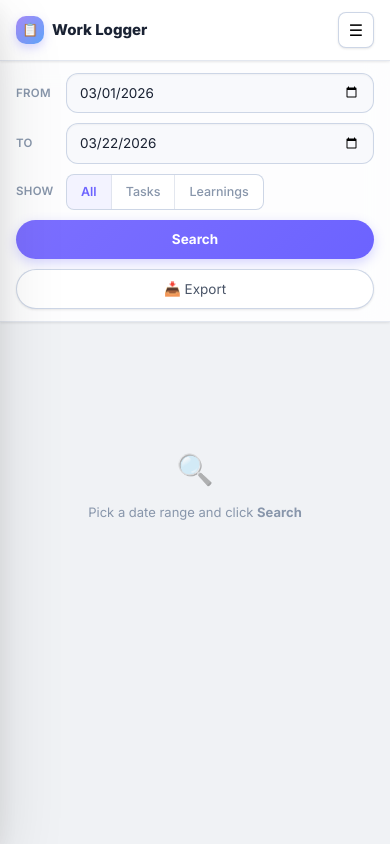
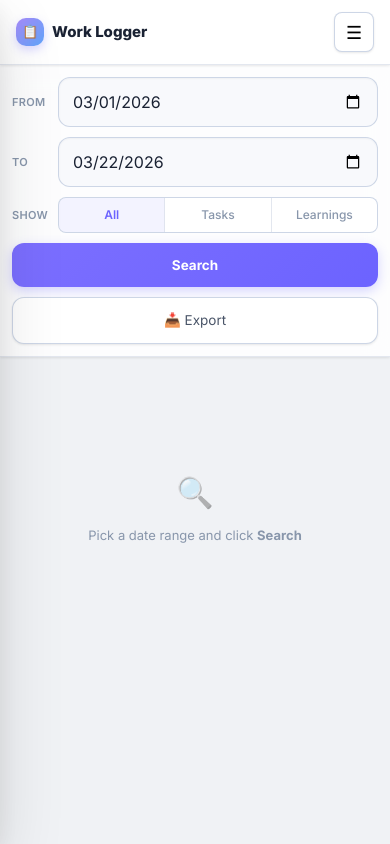
Before and after one commit to YogendraBits/work-logger, a Flask app: page /review in a window 390 px wide. Run offline with Flask 3, Linux system fonts and the light colour scheme; the visitor is signed in with stand-in values (Sample User, id 1); some libraries are stand-ins or nearby versions.

Commit message:
fix: comprehensive mobile responsive layout with slide-in sidebar and bottom-sheet modals

```diff
--- a/static/css/style.css
+++ b/static/css/style.css
@@ -896,6 +896,8 @@ textarea.form-control { resize: vertical; min-height: 88px; }
   box-shadow: var(--shadow-sm);
   flex-shrink: 0;
   z-index: 20;
+  position: sticky;
+  top: 0;
 }
 
 .mobile-brand {
@@ -908,15 +910,16 @@ textarea.form-control { resize: vertical; min-height: 88px; }
 }
 
 .hamburger {
-  width: 36px; height: 36px;
+  width: 40px; height: 40px;
   border-radius: var(--radius-xs);
   border: 1px solid var(--border-strong);
   background: #fff;
   display: flex; align-items: center; justify-content: center;
   cursor: pointer;
-  font-size: 16px;
+  font-size: 18px;
   box-shadow: var(--shadow-sm);
   transition: all var(--t);
+  -webkit-tap-highlight-color: transparent;
 }
 .hamburger:hover { background: #f5f6fa; }
 
@@ -932,62 +935,7 @@ textarea.form-control { resize: vertical; min-height: 88px; }
 }
 .sidebar-overlay.open { opacity: 1; }
 
-/* ── Responsive ───────────────────────────────────────────── */
-@media (max-width: 768px) {
-  /* Show mobile topbar, hide desktop sidebar */
-  .mobile-topbar { display: flex; }
-
-  .sidebar {
-    position: fixed;
-    top: 0; left: 0; bottom: 0;
-    z-index: 40;
-    transform: translateX(-100%);
-    transition: transform 0.28s cubic-bezier(.4,0,.2,1);
-    box-shadow: var(--shadow-xl);
-  }
-  .sidebar.open { transform: translateX(0); }
-  .sidebar-overlay { display: block; }
-
-  /* Main content takes full width */
-  .main-content { width: 100%; overflow: hidden; }
-
-  /* Hide desktop topbar on daily log, show mobile one instead */
-  .topbar { display: none; }
-
-  /* Page body single column */
-  .page-body {
-    grid-template-columns: 1fr;
-    padding: 16px;
-  }
-
-  /* Review filter bar stacks */
-  .rv-filter-bar {
-    flex-direction: column;
-    align-items: stretch;
-    padding: 12px 16px;
-    gap: 10px;
-  }
-  .rv-filter-group { flex-direction: row; align-items: center; gap: 10px; }
-  .rv-filter-group .form-label { margin: 0; min-width: 40px; }
-  .rv-filter-group .form-control { width: 100% !important; }
-  .rv-filter-bar .btn-primary-custom,
-  .rv-filter-bar .btn-ghost { width: 100%; text-align: center; }
-
-  /* Review body */
-  .rv-body { padding: 16px; }
-  .rv-day-content { grid-template-columns: 1fr; }
-  .rv-day-spine { width: 60px; }
-
-  /* Topbar stats hidden */
-  .topbar-stats { display: none; }
-
-  /* Mobile daily header shown inside page-body */
-  .mobile-date-bar {
-    display: flex !important;
-  }
-}
-
-/* Mobile date bar (shown only on mobile, inside page-body) */
+/* ── Mobile date bar ──────────────────────────────────────── */
 .mobile-date-bar {
   display: none;
   align-items: center;
@@ -1006,3 +954,146 @@ textarea.form-control { resize: vertical; min-height: 88px; }
   align-items: center;
   gap: 8px;
 }
+
+/* ── Responsive ───────────────────────────────────────────── */
+@media (max-width: 768px) {
+  /* Base */
+  html { -webkit-text-size-adjust: 100%; }
+  body { overflow-x: hidden; }
+
+  /* Show mobile topbar */
+  .mobile-topbar { display: flex; }
+
+  /* Sidebar slide-in drawer */
+  .sidebar {
+    position: fixed;
+    top: 0; left: 0; bottom: 0;
+    z-index: 40;
+    transform: translateX(-100%);
+    transition: transform 0.28s cubic-bezier(.4,0,.2,1);
+    box-shadow: var(--shadow-xl);
+    overflow-y: auto;
+    width: 280px;
+  }
+  .sidebar.open { transform: translateX(0); }
+  .sidebar-overlay { display: block; }
+
+  /* Main content */
+  .main-content { width: 100%; overflow-x: hidden; }
+
+  /* Hide desktop topbar */
+  .topbar { display: none; }
+
+  /* Page body single column */
+  .page-body {
+    grid-template-columns: 1fr;
+    padding: 12px;
+    gap: 16px;
+    overflow-x: hidden;
+  }
+
+  /* Show mobile date bar */
+  .mobile-date-bar { display: flex !important; }
+
+  /* Cards — always show actions on touch */
+  .card-actions { opacity: 1 !important; }
+
+  /* Bigger touch targets for icon buttons */
+  .icon-btn {
+    width: 36px; height: 36px;
+    font-size: 14px;
+  }
+
+  /* Add buttons full width on mobile */
+  .section-header { flex-wrap: wrap; gap: 8px; }
+  .add-btn { font-size: 13px; padding: 8px 14px; }
+
+  /* Modals — full screen on mobile */
+  .modal-dialog {
+    margin: 0 !important;
+    max-width: 100% !important;
+    width: 100% !important;
+    position: fixed !important;
+    bottom: 0 !important;
+    left: 0 !important;
+    right: 0 !important;
+    top: auto !important;
+  }
+  .modal-content {
+    border-radius: 20px 20px 0 0 !important;
+    border-bottom: none !important;
+  }
+  .modal.fade .modal-dialog {
+    transform: translateY(100%) !important;
+    transition: transform 0.3s ease !important;
+  }
+  .modal.show .modal-dialog {
+    transform: translateY(0) !important;
+  }
+
+  /* Form controls bigger on mobile */
+  .form-control {
+    font-size: 16px !important; /* prevents iOS zoom */
+    padding: 12px 14px !important;
+  }
+
+  /* Buttons full width in modal footer */
+  .modal-footer {
+    flex-direction: column !important;
+    gap: 8px !important;
+    padding: 12px 16px 24px !important;
+  }
+  .modal-footer .btn-ghost,
+  .modal-footer .btn-primary-custom,
+  .modal-footer .btn-success-custom {
+    width: 100%;
+    text-align: center;
+    padding: 13px !important;
+    border-radius: 12px !important;
+  }
+
+  /* Review filter bar */
+  .rv-filter-bar {
+    flex-direction: column;
+    align-items: stretch;
+    padding: 12px;
+    gap: 10px;
+  }
+  .rv-filter-group {
+    flex-direction: row;
+    align-items: center;
+    gap: 10px;
+  }
+  .rv-filter-group .form-label { margin: 0; min-width: 36px; font-size: 11px; }
+  .rv-filter-group .form-control { width: 100% !important; }
+  .rv-toggle-group { flex: 1; }
+  .rv-toggle { flex: 1; padding: 8px 6px; font-size: 12px; }
+  .rv-filter-bar .btn-primary-custom,
+  .rv-filter-bar .btn-ghost { width: 100%; text-align: center; padding: 12px !important; border-radius: 12px !important; }
+
+  /* Review timeline */
+  .rv-body { padding: 12px; }
+  .rv-day-content { grid-template-columns: 1fr; }
+  .rv-day-spine { width: 52px; }
+  .rv-day-date { font-size: 12px; }
+  .rv-day-month { font-size: 10px; }
+
+  /* Nav items bigger tap area */
+  .nav-item { padding: 12px 14px; font-size: 14px; }
+
+  /* Confirm dialog */
+  .confirm-box { width: calc(100vw - 32px); padding: 24px 20px; }
+
+  /* Stat pills compact */
+  .stat-pill { padding: 5px 9px; font-size: 11.5px; }
+
+  /* Login card */
+  .login-card {
+    width: calc(100vw - 32px);
+    padding: 32px 24px;
+    border-radius: 20px;
+  }
+
+  /* Date nav buttons bigger */
+  .date-nav-btn { width: 38px; height: 38px; font-size: 15px; }
+}
```
